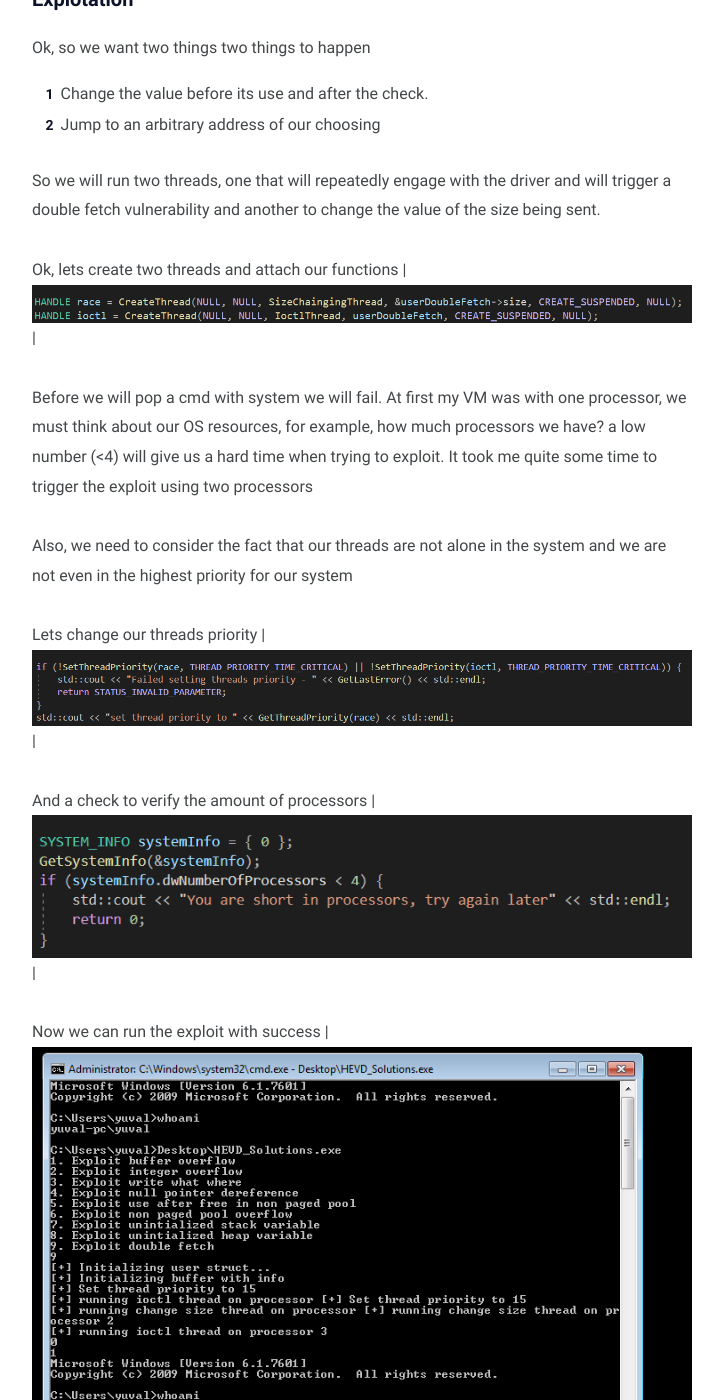
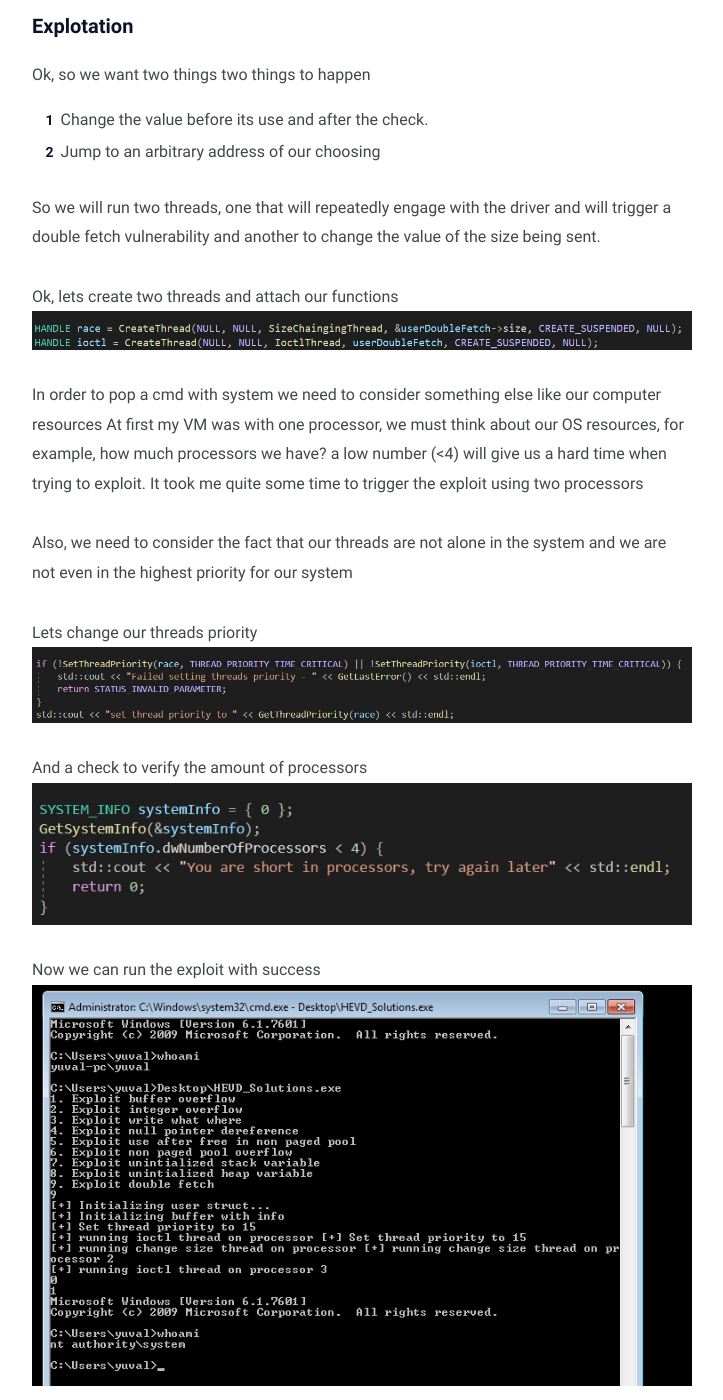
Before and after one commit to yuvaly0/yuvaly0.github.io, a Jekyll site: the page built from _posts/hevd-writeups/2020-09-14-hevd-writeups.md, in a window 1280 px wide and 1400 px high, scrolled down 1807 px. Shown: the whole window, without its empty margins (278-1001 px from the left). Built offline with Jekyll 4.4.1, drawn with Linux system fonts in a browser that asks for light colours; some web fonts are replaced; some of the changed text lies outside the part shown.

Commit message:
removed |

```diff
--- a/_posts/hevd-writeups/2020-09-14-hevd-writeups.md
+++ b/_posts/hevd-writeups/2020-09-14-hevd-writeups.md
@@ -14,7 +14,7 @@ This is also called TOC-TOU, TimeOfCheck and TimeOfUse, when you are fetching th
 #### Analysing the binary
 We are interested in the function `TriggerDoubleFetch`.
 
-| ![could not load photo](/assets/hevd-writeups/double_fetch_function_analysis.png) |
+![could not load photo](/assets/hevd-writeups/double_fetch_function_analysis.png)
 
 First of all the function prints for us some data.
 Then a check is made, the size that we supplied vs the size of the kernel buffer size in order to prevent overflow
@@ -31,25 +31,25 @@ Ok, so we want two things two things to happen
 So we will run two threads, one that will repeatedly engage with the driver and will trigger a double fetch vulnerability and another to change the value of the size being sent.
 
 Ok, lets create two threads and attach our functions
-| ![could not load photo](/assets/hevd-writeups/double_fetch_create_threads.png) |
+![could not load photo](/assets/hevd-writeups/double_fetch_create_threads.png)
 
-Before we will pop a cmd with system we will fail.
+In order to pop a cmd with system we need to consider something else like our computer resources
 At first my VM was with one processor, we must think about our OS resources, for example, how much processors we have? a low number (<4) will give us a hard time when trying to exploit.
 It took me quite some time to trigger the exploit using two processors
 
 Also, we need to consider the fact that our threads are not alone in the system and we are not even in the highest priority for our system
 
 Lets change our threads priority
-| ![could not load photo](/assets/hevd-writeups/double_fetch_set_priority.png) |
+![could not load photo](/assets/hevd-writeups/double_fetch_set_priority.png)
 
 And a check to verify the amount of processors
-| ![could not load photo](/assets/hevd-writeups/double_fetch_check_processors.png) |
+![could not load photo](/assets/hevd-writeups/double_fetch_check_processors.png)
 
 Now we can run the exploit with success
-| ![could not load photo](/assets/hevd-writeups/double_fetch_system.png) |
+![could not load photo](/assets/hevd-writeups/double_fetch_system.png)
 
 Another thing we can do is set each of our threads to a different processor, so he will not be competing with the our second thread about the processor resources
-| ![could not load photo](/assets/hevd-writeups/double_fetch_set_processor.png) |
+![could not load photo](/assets/hevd-writeups/double_fetch_set_processor.png)
 
 where i represents the location of a bit in a bitmask that represents the processor number (i == 0 -> first processor)
 
```
